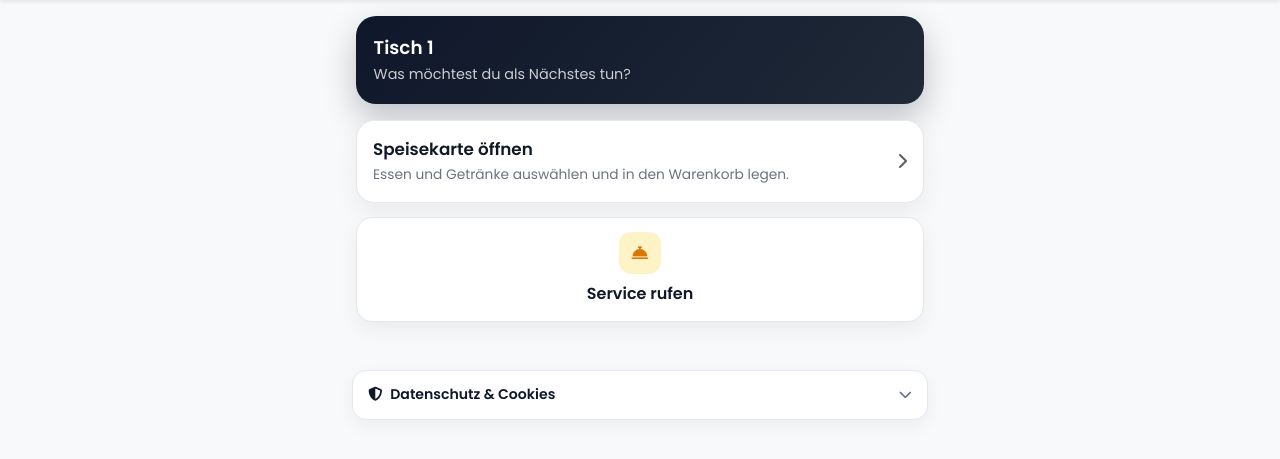
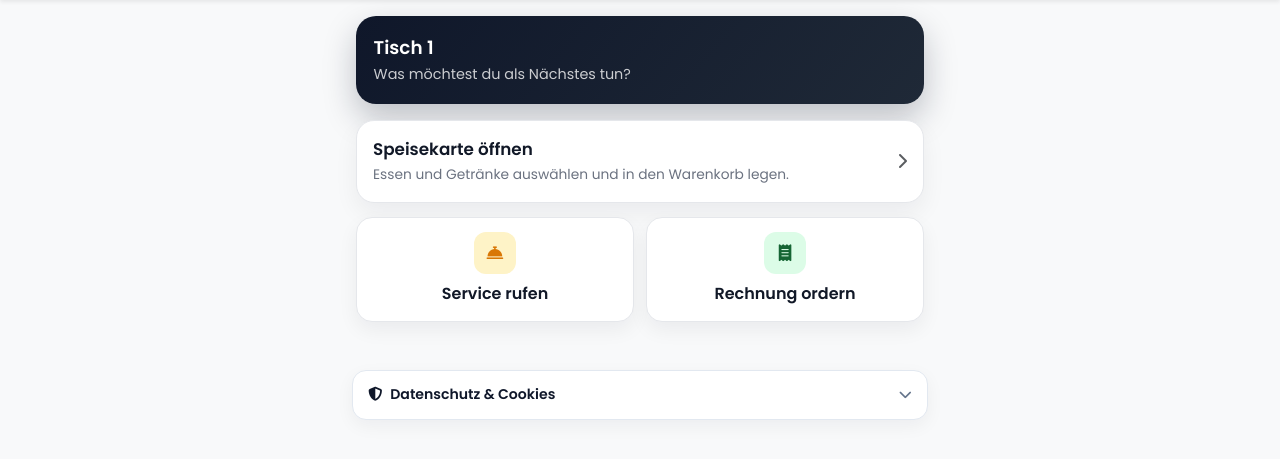
Before and after one commit to fiveBenilu/projekt-softwareentwicklung, a Flask app: page /tisch/1 in a window 1280 px wide. Shown: the part 76-535 px from the top of the page. Run offline with Flask 3, Linux system fonts and the light colour scheme.

Commit message:
fixed orderung

```diff
--- a/app/routes/admin_routes.py
+++ b/app/routes/admin_routes.py
@@ -127,6 +127,7 @@ def dashboard():
            Bestellung.aktion.in_(['bestellung', 'bestellung_erfasst', 'bestellung_abgeschlossen'])
     ).count()
     anzahl_hilfe = Bestellung.query.filter_by(aktion='hilfe').count()
+    anzahl_rechnung = Bestellung.query.filter_by(aktion='rechnung').count()
 
     gesamt_umsatz = db.session.query(
         func.coalesce(func.sum(Bestellung.menge * Artikel.preis), 0.0)
@@ -182,6 +183,7 @@ def dashboard():
         gesamt_aktionen=gesamt_aktionen,
         anzahl_bestellungen=anzahl_bestellungen,
         anzahl_hilfe=anzahl_hilfe,
+        anzahl_rechnung=anzahl_rechnung,
         gesamt_umsatz=round(float(gesamt_umsatz), 2),
         top_artikel=top_artikel,
         chart_labels=chart_labels,
--- a/app/routes/tisch_routes.py
+++ b/app/routes/tisch_routes.py
@@ -13,6 +13,17 @@ tisch_bp = Blueprint('tisch', __name__, url_prefix='/tisch')
 DATA_DIR = os.path.join(os.path.dirname(__file__), '..', 'data')
 BESTELLUNGEN_FILE = os.path.join(DATA_DIR, 'orders.json')
 
+
+def speichere_bestellung(tisch_id, aktion, artikel_id=None, artikel=None, menge=None):
+    bestellung = Bestellung(
+        tisch_id=tisch_id,
+        aktion=aktion,
+        artikel_id=artikel_id,
+        artikel=artikel,
+        menge=menge
+    )
+    db.session.add(bestellung)
+    db.session.commit()
 
 @tisch_bp.route('/<int:tisch_id>', methods=['GET'])
 def tisch(tisch_id):
@@ -130,21 +141,10 @@ def hilfe(tisch_id):
     speichere_bestellung(tisch_id, "hilfe")
     return redirect(url_for('tisch.danke', tisch_id=tisch_id, typ='hilfe'))
 
-
-
-
-
-
-def speichere_bestellung(tisch_id, aktion, artikel_id=None, artikel=None, menge=None):
-    bestellung = Bestellung(
-        tisch_id=tisch_id,
-        aktion=aktion,
-        artikel_id=artikel_id,
-        artikel=artikel,
-        menge=menge
-    )
-    db.session.add(bestellung)
-    db.session.commit()
+@tisch_bp.route('/<int:tisch_id>/rechnung', methods=['POST'])
+def rechnung(tisch_id):
+    speichere_bestellung(tisch_id, "rechnung")
+    return redirect(url_for('tisch.danke', tisch_id=tisch_id, typ='rechnung'))
 
 @tisch_bp.route('/<int:tisch_id>/warenkorb')
 def warenkorb_ansehen(tisch_id):
--- a/app/templates/theke.html
+++ b/app/templates/theke.html
@@ -225,6 +225,7 @@
                         let aktionText = eintrag.aktion;
                         if(eintrag.aktion === 'bestellung') { badgeColor = 'bg-primary'; aktionText = "Bestellung"; }
                         else if(eintrag.aktion === 'hilfe') { badgeColor = 'bg-warning text-dark'; aktionText = "Hilfe gerufen"; }
+                        else if(eintrag.aktion === 'rechnung') { badgeColor = 'bg-success'; aktionText = "Rechnung gewuenscht"; }
 
                         const li = document.createElement("li");
                         li.className = "list-group-item d-flex justify-content-between align-items-center p-3";
@@ -259,7 +260,7 @@
 
                     const eintraege = daten[tischId] || [];
                     const hatOffenePosten = eintraege.some((e) => e.aktion === 'bestellung' || e.aktion === 'bestellung_erfasst');
-                    const hatOffeneAnforderung = eintraege.some((e) => e.aktion === 'bestellung' || e.aktion === 'hilfe');
+                    const hatOffeneAnforderung = eintraege.some((e) => e.aktion === 'bestellung' || e.aktion === 'hilfe' || e.aktion === 'rechnung');
 
                     if (alertDot) {
                         alertDot.classList.toggle('active', hatOffeneAnforderung);
--- a/app/templates/tisch_menu.html
+++ b/app/templates/tisch_menu.html
@@ -115,11 +115,18 @@
     </div>
   </a>
 
-  <div class="quick-grid-single">
-    <form action="{{ url_for('tisch.hilfe', tisch_id=tisch_id) }}" method="post" style="width: 100%;">
-      <button type="submit" class="quick-btn service" style="width: 100%;">
+  <div class="quick-grid">
+    <form action="{{ url_for('tisch.hilfe', tisch_id=tisch_id) }}" method="post">
+      <button type="submit" class="quick-btn service">
         <span class="icon"><i class="fa-solid fa-bell-concierge"></i></span><br>
         Service rufen
+      </button>
+    </form>
+
+    <form action="{{ url_for('tisch.rechnung', tisch_id=tisch_id) }}" method="post">
+      <button type="submit" class="quick-btn bill">
+        <span class="icon"><i class="fa-solid fa-receipt"></i></span><br>
+        Rechnung ordern
       </button>
     </form>
   </div>
--- a/run.py
+++ b/run.py
@@ -3,4 +3,4 @@ from app import create_app
 app = create_app()
 
 if __name__ == "__main__":
-    app.run(debug=True)
+    app.run(debug=True, port=5001)
```
Also changed, not shown: app/data/cafe.json (+4 -4 lines), app/routes/theke_routes.py (+11 -3 lines), app/templates/admin_dashboard.html (+8 -0 lines), app/templates/tisch.html (+9 -1 lines), instance/cafe.db.
